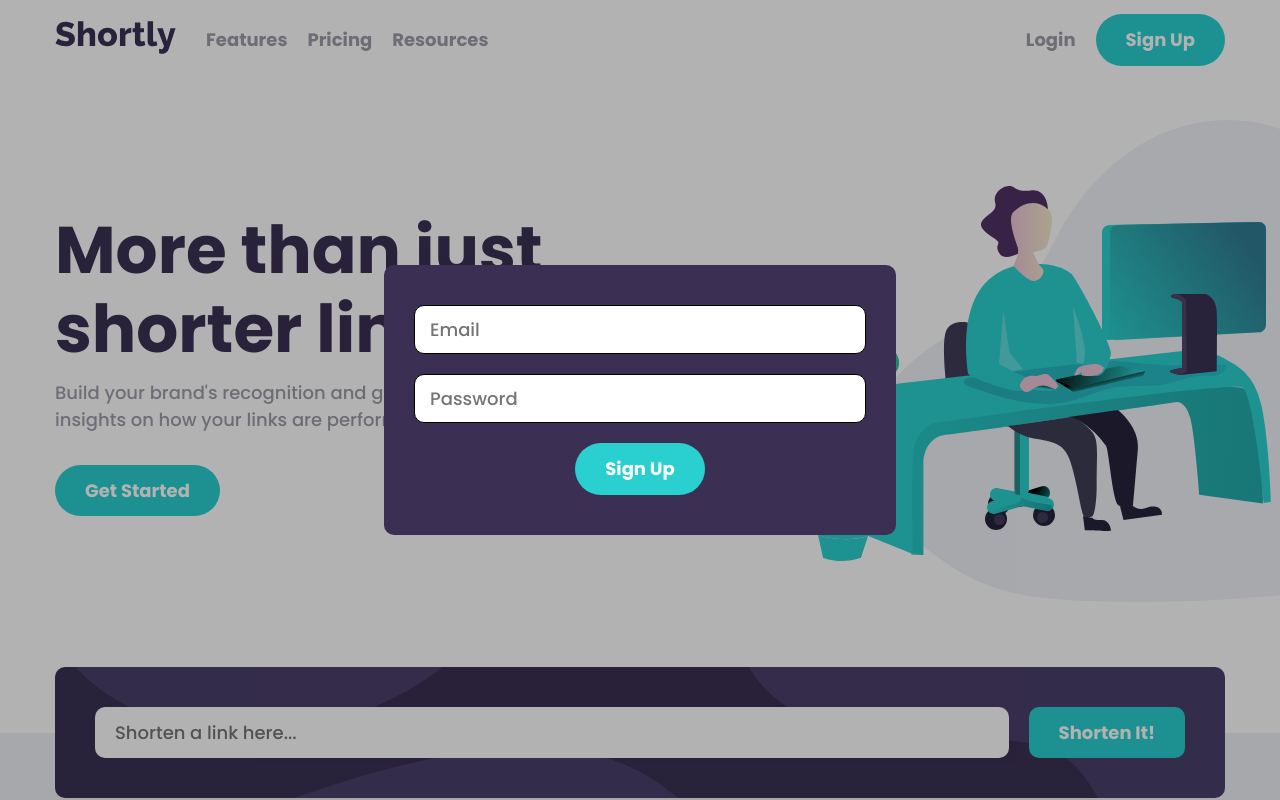
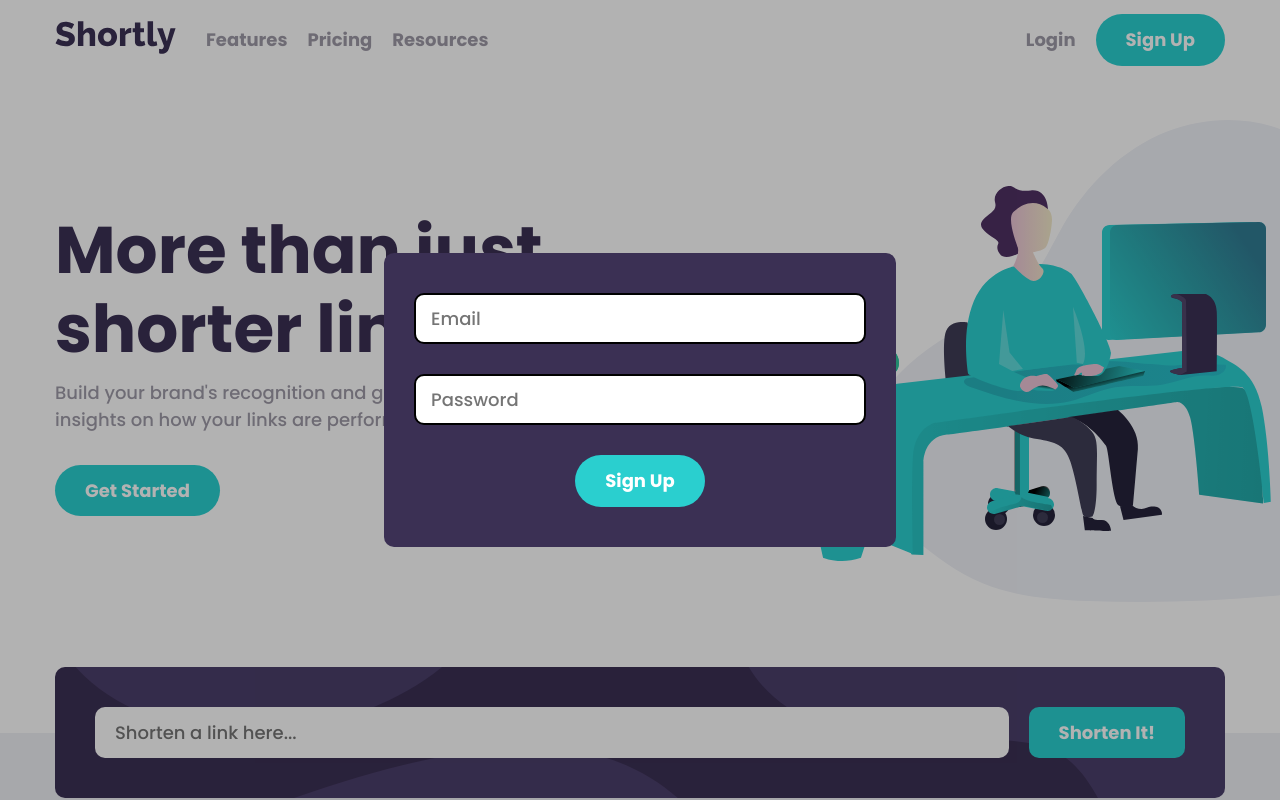
Before and after one commit to PirskiyMI/URL-shortening, a React (Vite) app: page / in a window 1280 px wide. Both pictures are taken after a click on the button "Sign Up". Shown: the top 800 px of the page. Built offline with nearby package versions, Linux system fonts and the light colour scheme; no server answers.

Commit message:
Fixed AuthForm

```diff
--- a/package.json
+++ b/package.json
@@ -16,6 +16,7 @@
     "framer-motion": "^10.12.16",
     "react": "^18.2.0",
     "react-dom": "^18.2.0",
+    "react-hook-form": "^7.44.3",
     "react-redux": "^8.0.7",
     "react-router-dom": "^6.11.2",
     "sass": "^1.62.1",
--- a/src/App.tsx
+++ b/src/App.tsx
@@ -16,17 +16,17 @@ function App() {
    return (
       <div style={{ overflow: `${registrationModal && 'hidden'}` }}>
          <Header />
+         <Modal isActive={registrationModal}>
+            <SignUp />
+         </Modal>
+         <Modal isActive={loginModal}>
+            <SignIn />
+         </Modal>
          <main>
             <Hero />
             <Form />
             <Stat />
             <CallToAction />
-            <Modal isActive={registrationModal}>
-               <SignUp />
-            </Modal>
-            <Modal isActive={loginModal}>
-               <SignIn />
-            </Modal>
          </main>
          <Footer />
       </div>
--- a/src/components/AuthForm/AuthForm.module.scss
+++ /dev/null
@@ -1,12 +0,0 @@
-.form {
-   display: flex;
-   flex-direction: column;
-   align-items: center;
-   gap: 20px;
-   &_field {
-      width: 100%;
-      padding: 10px 15px;
-      border: 1px solid black;
-      border-radius: 10px;
-   }
-}
--- a/src/components/AuthForm/AuthForm.tsx
+++ b/src/components/AuthForm/AuthForm.tsx
@@ -1,33 +1,59 @@
+import styles from './styles/AuthForm.module.scss';
 import { FC, useState } from 'react';
-import styles from './AuthForm.module.scss';
 import { Button } from '../Button/Button';
-
-interface AuthFormProps {
-   title: string;
-   handleClick: (email: string, password: string) => void;
-}
+import { AuthFormProps } from './types';
+import { useForm } from 'react-hook-form';
+import cn from 'classnames';
+import { useAppSelector } from '../../hooks/useAppSelector';
 
 export const AuthForm: FC<AuthFormProps> = ({ title, handleClick }) => {
    const [email, setEmail] = useState('');
    const [password, setPassword] = useState('');
+   const { error } = useAppSelector((state) => state.errorReducer);
+   const {
+      register,
+      handleSubmit,
+      formState: { errors },
+   } = useForm();
+
+   const onSubmit = (data: any) => {
+      handleClick(data.email, data.password);
+   };
 
    return (
-      <div className={styles.form}>
+      <form className={styles.form} onSubmit={handleSubmit(onSubmit)} autoComplete="on">
+         <label className={styles.form_label}>
             <input
-            className={styles.form_field}
+               className={cn(styles.form_field, { [styles.form_field__error]: errors?.email })}
                type="email"
                placeholder="Email"
                value={email}
-            onChange={(e) => setEmail(e.target.value)}
+               {...register('email', {
+                  required: 'Enter email',
+                  onChange(e) {
+                     setEmail(e.target.value);
+                  },
+               })}
             />
+            <span className={styles.form_error}>{errors?.email && 'Enter email'}</span>
+         </label>
+         <label className={styles.form_label}>
             <input
-            className={styles.form_field}
+               className={cn(styles.form_field, { [styles.form_field__error]: errors?.password })}
                type="password"
                placeholder="Password"
                value={password}
-            onChange={(e) => setPassword(e.target.value)}
+               {...register('password', {
+                  required: 'Enter password',
+                  onChange(e) {
+                     setPassword(e.target.value);
+                  },
+               })}
             />
-         <Button type='submit' onClick={() => handleClick(email, password)}>{title}</Button>
-      </div>
+            <span className={styles.form_error}>{errors?.password && 'Enter password'}</span>
+         </label>
+         {error && <div style={{color: 'red'}}>{error}</div>}
+         <Button type="submit">{title}</Button>
+      </form>
    );
 };
--- /dev/null
+++ b/src/components/AuthForm/styles/AuthForm.module.scss
@@ -0,0 +1,30 @@
+.form {
+   display: flex;
+   flex-direction: column;
+   align-items: center;
+   gap: 30px;
+   &_label {
+      width: 100%;
+      position: relative;
+   }
+   &_field {
+      width: 100%;
+      padding: 10px 15px;
+      border-radius: 10px;
+      border: 2px solid black;
+      transition: border-color ease 0.2s;
+      &:focus {
+         border-color: var(--color-primary-cyan);
+      }
+      &__error {
+         border-color: var(--color-secondary-red);
+      }
+   }
+   &_error {
+      position: absolute;
+      left: 0;
+      bottom: -22px;
+      color: var(--color-secondary-red);
+      font-size: 12px;
+   }
+}
--- /dev/null
+++ b/src/components/AuthForm/types/index.ts
@@ -0,0 +1,4 @@
+export interface AuthFormProps {
+   title: string;
+   handleClick: (email: string, password: string) => void;
+}
--- a/src/components/Header/HeaderMenu.tsx
+++ b/src/components/Header/HeaderMenu.tsx
@@ -7,6 +7,8 @@ import { Button } from '../Button/Button';
 import { HeaderNav } from './HeaderNav';
 import { HeaderMenuProps } from './types';
 import { setLoginModal, setRegistrationModal } from './../../store/slices/modalSlice';
+import { useAuth } from '../../hooks/useAuth';
+import { removeUser } from '../../store/slices/userSlice';
 
 export const HeaderAuth = () => {
    const dispatch = useAppDispatch();
@@ -28,13 +30,19 @@ export const HeaderAuth = () => {
 
 export const HeaderMenu = ({ menuIsActive }: HeaderMenuProps) => {
    const { width } = useResize();
+   const { isAuth } = useAuth();
+   const dispatch = useAppDispatch();
+
+   const logoutHandler = () => {
+      dispatch(removeUser())
+   };
 
    return (
       <>
          {width > 700 && (
             <div className={styles.header_menu}>
                <HeaderNav />
-               <HeaderAuth />
+               {isAuth ? <Button type="button" onClick={logoutHandler}>Logout</Button> : <HeaderAuth />}
             </div>
          )}
          {width <= 700 && (
@@ -46,7 +54,7 @@ export const HeaderMenu = ({ menuIsActive }: HeaderMenuProps) => {
                      exit={{ x: '-60%', opacity: 0 }}
                      className={styles.header_menu}>
                      <HeaderNav />
-                     <HeaderAuth />
+                     {isAuth ? <div>Logout</div> : <HeaderAuth />}
                   </motion.div>
                )}
             </AnimatePresence>
--- a/src/components/Modal/Modal.tsx
+++ b/src/components/Modal/Modal.tsx
@@ -4,6 +4,7 @@ import { useAppDispatch } from '../../hooks/useAppDispatch';
 import { setLoginModal, setRegistrationModal } from '../../store/slices/modalSlice';
 import { useAppSelector } from '../../hooks/useAppSelector';
 import { AnimatePresence, motion } from 'framer-motion';
+import { removeError } from '../../store/slices/authErrorSlice';
 
 interface ModalProps {
    isActive: boolean;
@@ -25,6 +26,7 @@ export const Modal: FC<ModalProps> = ({ isActive, children }) => {
                onClick={(e: any) => {
                   if (e.target.classList.contains(`${styles.modal}`) && loginModal) {
                      dispatch(setLoginModal(false));
+                     dispatch(removeError());
                   } else if (e.target.classList.contains(`${styles.modal}`) && registrationModal) {
                      dispatch(setRegistrationModal(false));
                   }
--- a/src/components/SignIn/SignIn.tsx
+++ b/src/components/SignIn/SignIn.tsx
@@ -1,4 +1,6 @@
 import { useAppDispatch } from '../../hooks/useAppDispatch';
+import { removeError, setError } from '../../store/slices/authErrorSlice';
+import { setLoginModal } from '../../store/slices/modalSlice';
 import { setUser } from '../../store/slices/userSlice';
 import { AuthForm } from '../AuthForm/AuthForm';
 import { getAuth, signInWithEmailAndPassword } from 'firebase/auth';
@@ -10,12 +12,19 @@ export const SignIn = () => {
       signInWithEmailAndPassword(auth, email, password)
          .then(({ user }) => {
             dispatch(setUser({ id: user.uid, email: user.email, token: user.accessToken }));
+            dispatch(removeError());
+            dispatch(setLoginModal(false));
          })
          .catch((error) => {
-            const errorCode = error.code;
-            const errorMessage = error.message;
+            let errorMessage = error.message;
+            if(errorMessage === 'Firebase: Error (auth/user-not-found).') {
+               errorMessage = 'User not found'
+            } else {
+               errorMessage = 'Wrong password'
+            }
+            dispatch(setError(`${errorMessage}`));
          });
    };
 
-   return <AuthForm title='sign in' handleClick={handleSignIn} />;
+   return <AuthForm title="sign in" handleClick={handleSignIn} />;
 };
--- a/src/store/index.ts
+++ b/src/store/index.ts
@@ -1,10 +1,12 @@
 import { combineReducers, configureStore } from '@reduxjs/toolkit';
 import userReducer from './slices/userSlice';
 import modalReducer from './slices/modalSlice';
+import errorReducer from './slices/authErrorSlice';
 
 const rootReducer = combineReducers({
    userReducer,
    modalReducer,
+   errorReducer,
 });
 
 export const setupStore = () => {
--- /dev/null
+++ b/src/store/slices/authErrorSlice.ts
@@ -0,0 +1,25 @@
+import { PayloadAction, createSlice } from '@reduxjs/toolkit';
+
+interface IError {
+   error: string | null;
+}
+
+const initialState: IError = {
+   error: null,
+};
+
+const authErrorSlice = createSlice({
+   name: 'error',
+   initialState,
+   reducers: {
+      setError(state, action: PayloadAction<string>) {
+         state.error = action.payload;
+      },
+      removeError(state) {
+         state.error = null;
+      },
+   },
+});
+
+export const { setError, removeError } = authErrorSlice.actions;
+export default authErrorSlice.reducer;
```
Also changed, not shown: 1 other file (tests, documents, lock files or other folders). Lines whose indentation alone changed are shown as unchanged.
